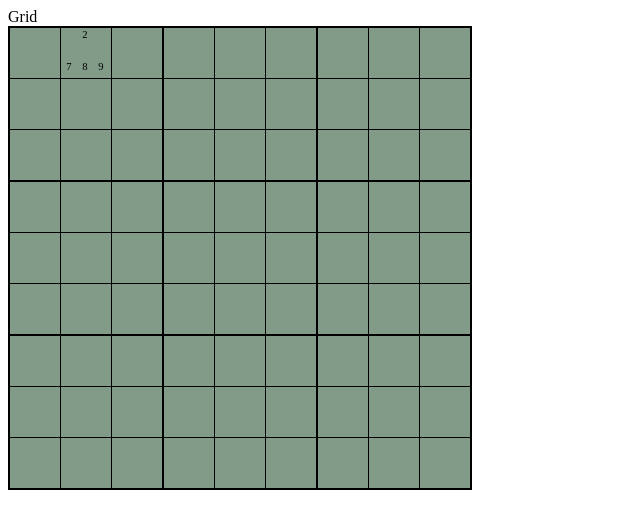
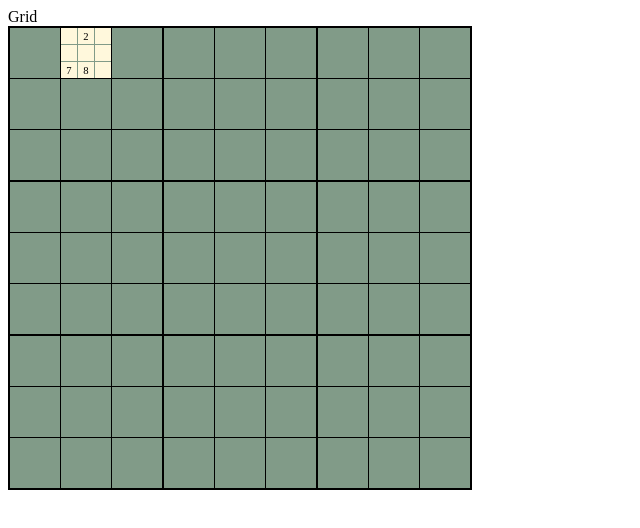
Before and after one commit to andrew-wilkes/sudoku-grid, a Vue app: page / in a window 1280 px wide. Shown: the top 528 px of the page, without its empty margins (0-640 px from the left). Built offline with nearby package versions, Linux system fonts and the light colour scheme.

Commit message:
Align small numbers in a grid

```diff
--- a/src/assets/sudoku.css
+++ b/src/assets/sudoku.css
@@ -5,18 +5,24 @@
     cursor: pointer;
 }
 
+.num-grid {
+    font-size: 8pt;
+    gap: 1px;
+}
+
+.num-grid * {
+    width: 16px; /* Ensure that width * 3 + 2 * gap = cell width. Same for height*/
+    height: 16px;
+    background-color: cornsilk;
+}
+
+.num-pair * {
+    background-color: cornsilk;
+}
+
 .big-num {
     font-weight: bold;
     font-size: 20pt;
-}
-
-.num-grid {
-    font-size: 8pt;
-}
-
-.grid-num {
-    width: 16px;
-    height: 16px;
 }
 
 .selected {
--- a/src/components/Cell.vue
+++ b/src/components/Cell.vue
@@ -43,7 +43,7 @@ const gridValue = computed(() => {
       <span v-for="n in numbers.candidates[idx]">{{ n }}</span>
     </div>
     <div class="num-grid" v-else>
-      <div class="grid-num" v-for="n in 9">{{ candidate(n) }}</div>
+      <div v-for="n in 9">{{ candidate(n) }}</div>
     </div>
   </div>
 </template>
@@ -59,8 +59,10 @@ const gridValue = computed(() => {
   display: flex;
   flex-wrap: wrap;
 }
-.grid-num {
-  text-align: center;
+.num-grid * {
+  display: grid;
+  align-content: center;
+  justify-content: center;
 }
 .sum {
   position: absolute;
--- a/src/state.js
+++ b/src/state.js
@@ -26,7 +26,7 @@ export const resetNumbers = () => {
     numbers.solution = []
     config.showSolution = false
     config.showWrong = false
-    numbers.candidates[1] = "2789"
+    numbers.candidates[1] = "278"
 }
 
 resetNumbers()
```
